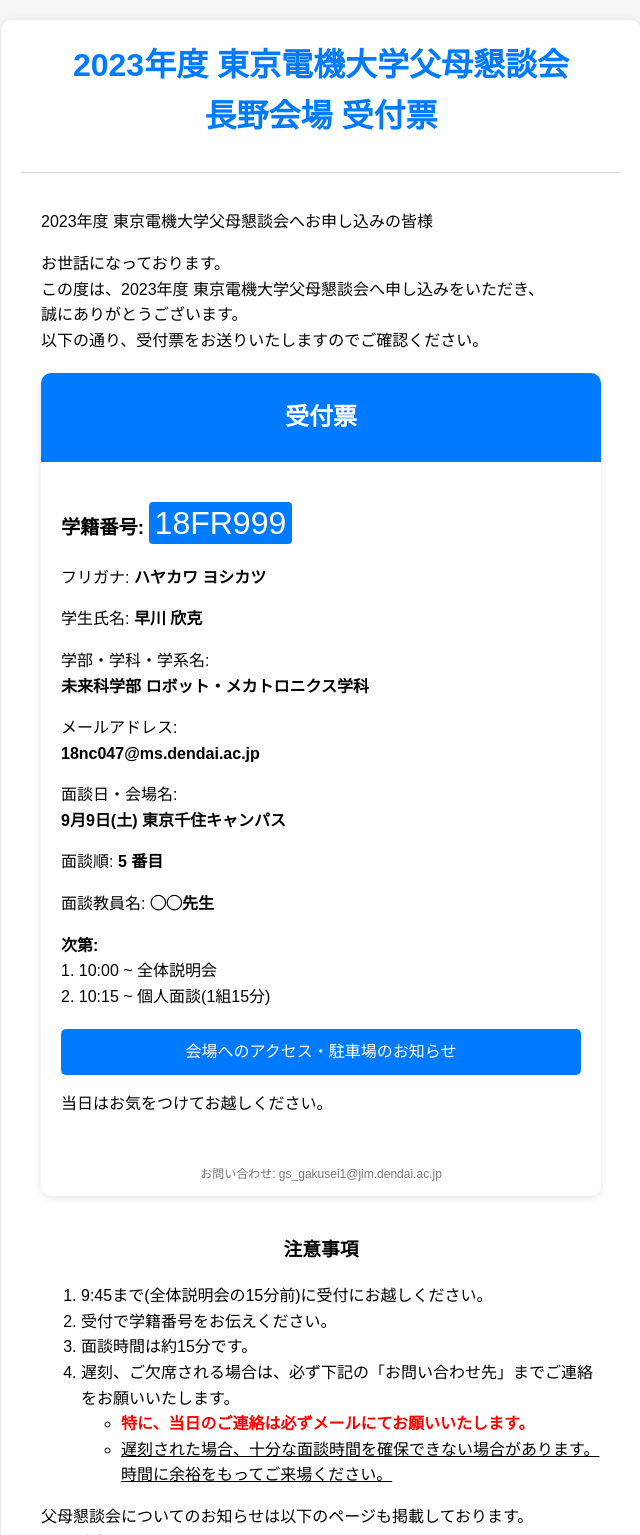
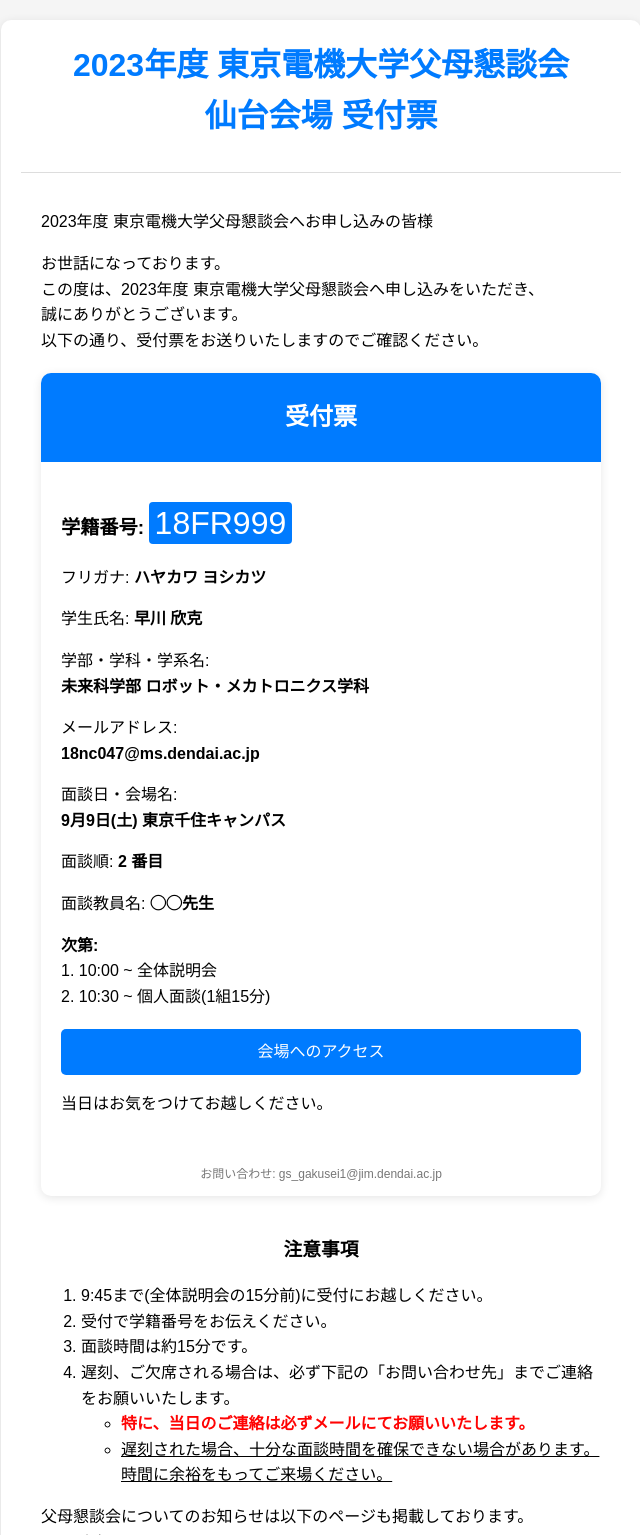
Before and after one commit to tdu-gs/public-env, a plain HTML site: page mail_sample/sendai2023.html in a window 1280 px wide. Shown: the top 1535 px of the page, without its empty margins (319-959 px from the left). Drawn offline with Linux system fonts and the light colour scheme.

Commit message:
Add 2023sendai & Fix nagano

```diff
--- a/mail_sample/nagano2023.html
+++ b/mail_sample/sendai2023.html
@@ -157,7 +157,7 @@
 <body>
     <div class="container">
         <div class="header">
-            <h1>2023年度 東京電機大学父母懇談会 <br>長野会場 受付票</h1>
+            <h1>2023年度 東京電機大学父母懇談会 <br>仙台会場 受付票</h1>
         </div>
         <div class="content">
             <p>2023年度 東京電機大学父母懇談会へお申し込みの皆様</p>
@@ -183,16 +183,16 @@
                     <p>学部・学科・学系名: <br><strong>未来科学部 ロボット・メカトロニクス学科</strong></p>
                     <p>メールアドレス: <br><strong>18nc047@ms.dendai.ac.jp</strong></p>
                     <p>面談日・会場名: <br><strong>9月9日(土) 東京千住キャンパス</strong></p>
-                    <p>面談順: <strong>5 番目</strong></p>
+                    <p>面談順: <strong>2 番目</strong></p>
                     <p>面談教員名: <strong>◯◯先生</strong></p>
                     <p>
                         <strong>次第:<br></strong>
                         1. 10:00 ~ 全体説明会<br>
-                        2. 10:15 ~ 個人面談(1組15分)<br>
+                        2. 10:30 ~ 個人面談(1組15分)<br>
                     </p>
 
 
-                    <a class="cta-button-card" href="https://www.nagano.jalcity.co.jp/access/index.html" target="_blank">会場へのアクセス・駐車場のお知らせ</a>
+                    <a class="cta-button-card" href="https://www.sendai-sunplaza.com/access/" target="_blank">会場へのアクセス</a>
 
                     <p>当日はお気をつけてお越しください。</p>
 
```
